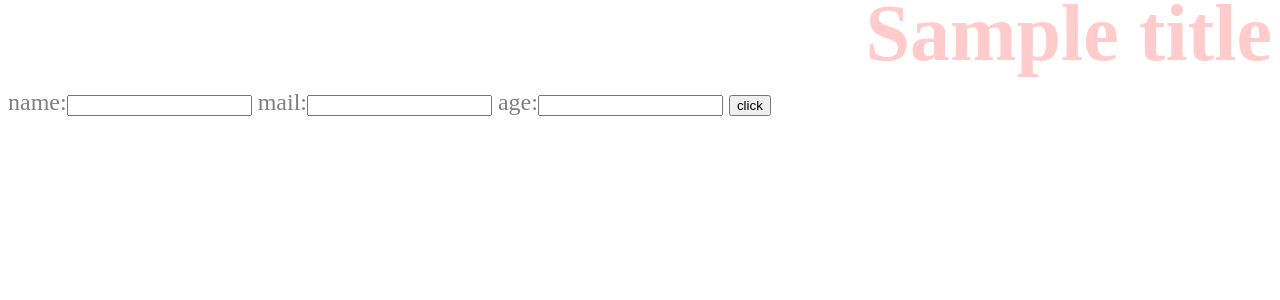
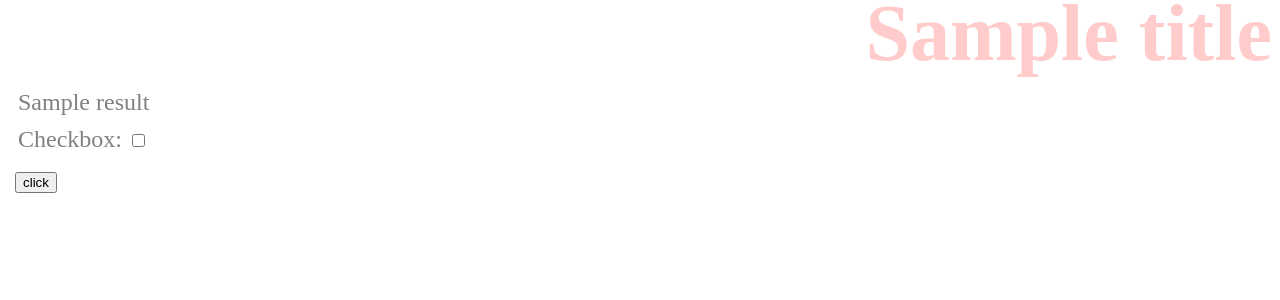
Before and after one commit to kaznakamura193/django_app, a Django app: template hello/templates/hello/index.html in a window 1280 px wide. Shown: the top 300 px of the page. Run offline with Django 3.2, Linux system fonts and the light colour scheme; tables that the repository leaves empty hold one stand-in row (values such as "Sample post"); the template is opened without the code that fills it: values that come from a table or form of the project are taken from there, most other values are stand-ins (such as "Sample title", 1, 10 or a date in 2020).

Commit message:
checkbox

```diff
--- a/hello/forms.py
+++ b/hello/forms.py
@@ -1,6 +1,4 @@
 from django import forms
 
 class HelloForm(forms.Form):
-    name=forms.CharField(label='name')
-    mail=forms.CharField(label='mail')
-    age= forms.IntegerField(label='age')
+    check = forms.BooleanField(label='Checkbox', required=False)
--- a/hello/templates/hello/index.html
+++ b/hello/templates/hello/index.html
@@ -9,11 +9,13 @@
 </head>
 <body>
     <h1>{{title}}</h1>
-    <p>{{message|safe}}</p>
+    <p>{{result|safe}}</p>
+    <table>
     <form action="{% url 'index' %}" method="post">
        {% csrf_token %}
-       {{form}}
-       <input type="submit" value="click">
+       {{ form.as_p }}
+       <tr><td></td><td><input type="submit" value="click"></td></tr>
     </form>
+    </table>
 </body>
 </html>
```
Also changed, not shown: hello/views.py (+11 -9 lines).
